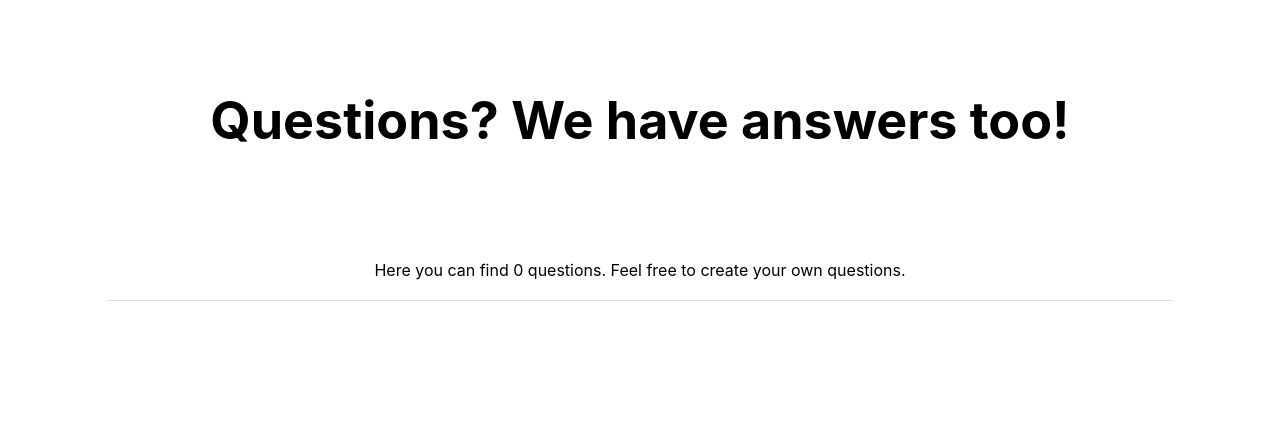
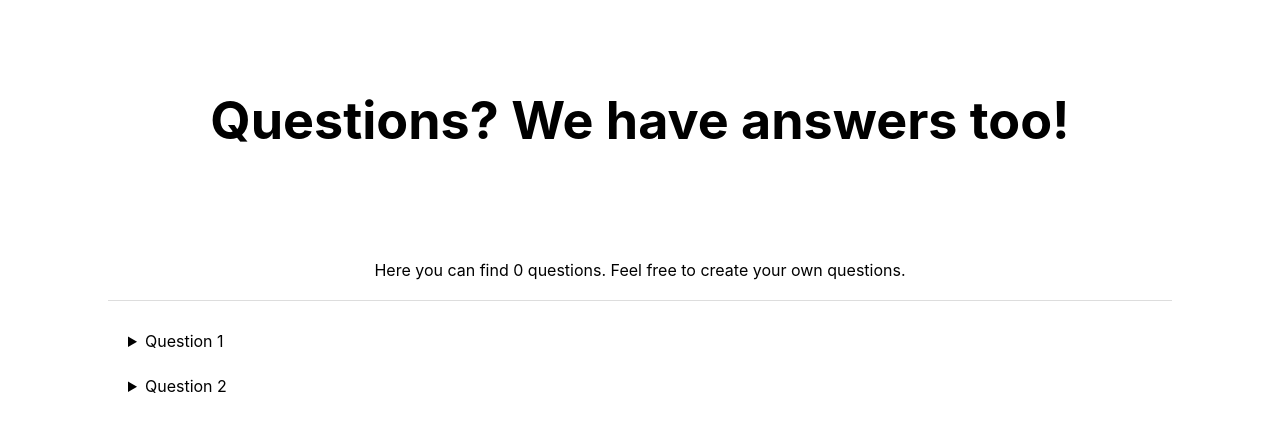
Before and after one commit to szrudi/qa-site, a React (Create React App) app: page / in a window 1280 px wide. Shown: the top 432 px of the page. Built offline with nearby package versions, Linux system fonts and the light colour scheme; the HTML template or start-up script is replaced by a standard one.

Commit message:
Add QuestionList component

```diff
--- a/src/App.js
+++ b/src/App.js
@@ -1,15 +1,17 @@
 import React from "react";
 import "./App.css";
-import { Header } from "./features/header/Header";
-import { InfoMessage } from "./features/info-message/InfoMessage";
+import {Header} from "./features/header/Header";
+import {InfoMessage} from "./features/info-message/InfoMessage";
+import {QuestionList} from "./features/question-list/QuestionList";
 
 function App() {
-  return (
-    <div className="App">
-      <Header />
-      <InfoMessage />
-    </div>
-  );
+    return (
+        <div className="App">
+            <Header/>
+            <InfoMessage/>
+            <QuestionList/>
+        </div>
+    );
 }
 
 export default App;
--- /dev/null
+++ b/src/features/question-list/QuestionList.js
@@ -0,0 +1,17 @@
+import React from "react";
+import styles from "./QuestionList.module.css";
+
+export function QuestionList() {
+  return (
+    <div className={styles.questionList} role="question-list">
+      <details>
+        <summary>Question 1</summary>
+        Answer 1
+      </details>
+      <details>
+        <summary>Question 2</summary>
+        Answer 2
+      </details>
+    </div>
+  );
+}
--- /dev/null
+++ b/src/features/question-list/QuestionList.module.css
@@ -0,0 +1,12 @@
+.questionList {
+    padding: 20px;
+    width: 80vw;
+}
+.questionList > details {
+    text-align: left;
+    padding: 10px 0;
+    width: 100%;
+}
+.questionList summary {
+    padding-bottom: 5px;
+}
```
Also changed, not shown: 1 other file (tests, documents, lock files or other folders).
